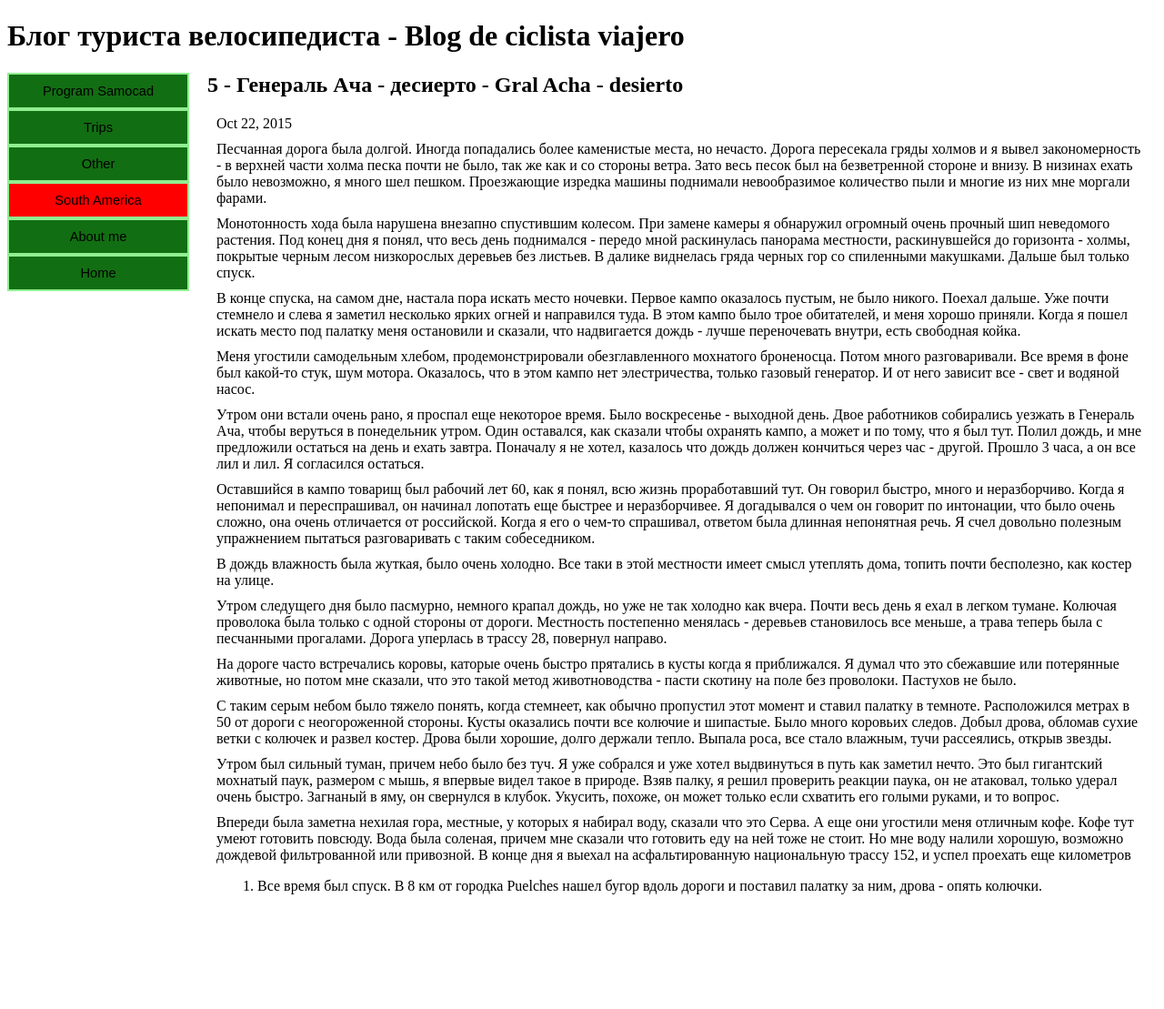
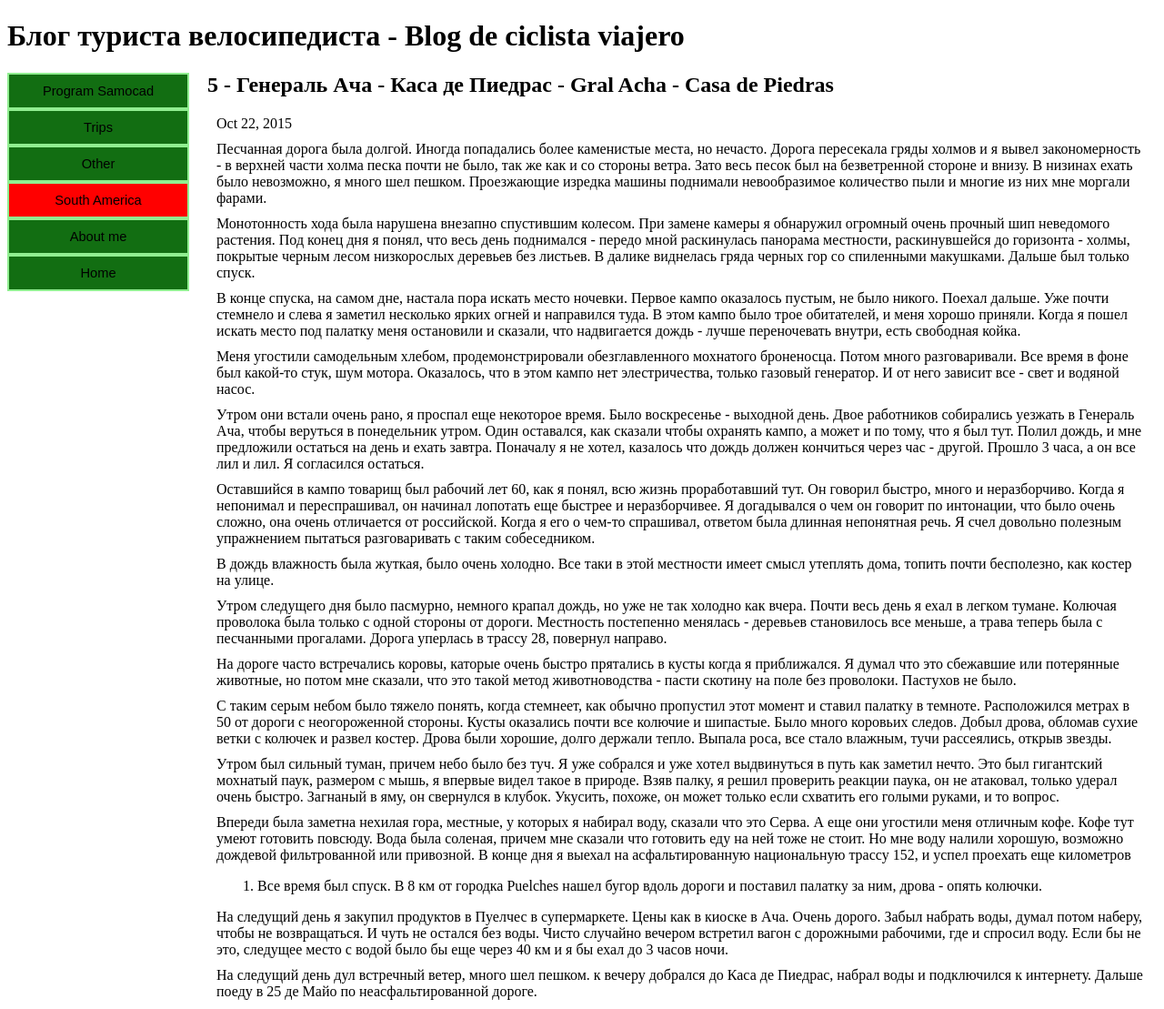
Before and after one commit to VVS1864/VVS1864.github.io, a Jekyll site: the page built from _posts/trips/2015-10-22-acha_desierto.md, in a window 1280 px wide. Shown: the whole page at 91% size. Built offline with Jekyll 4.4.1, drawn with Linux system fonts in a browser that asks for light colours; before the commit the page ends 999 px from its top, so only the background shows below that.

Commit message:
aacha-casadepiedras

```diff
--- a/_posts/trips/2015-10-22-acha_desierto.md
+++ b/_posts/trips/2015-10-22-acha_desierto.md
@@ -1,6 +1,6 @@
 ---
 layout: post
-title: 5 - Генераль Ача - десиерто - Gral Acha - desierto
+title: 5 - Генераль Ача - Каса де Пиедрас - Gral Acha - Casa de Piedras
 categories: trips
 ---
 
@@ -31,4 +31,10 @@ categories: trips
 В конце дня я выехал на асфальтированную национальную трассу 152, и успел проехать еще километров
 20. Все время был спуск. В 8 км от городка Puelches нашел бугор вдоль дороги и поставил палатку за ним, дрова - опять колючки.
 
+На следущий день я закупил продуктов в Пуелчес в супермаркете. Цены как в киоске в Ача. Очень дорого. Забыл набрать воды, думал потом наберу, чтобы не возвращаться. И чуть не остался без воды. Чисто случайно вечером встретил вагон с дорожными рабочими, где и спросил воду. Если бы не это, следущее место с водой было бы еще через 40 км и я бы ехал до 3 часов ночи.
+
+На следущий день дул встречный ветер, много шел пешком. к вечеру добрался до Каса де Пиедрас, набрал воды и подключился к интернету. Дальше поеду в 25 де Майо по неасфальтированной дороге.
+
+
+
 <p style="color: green;"></p>
```
